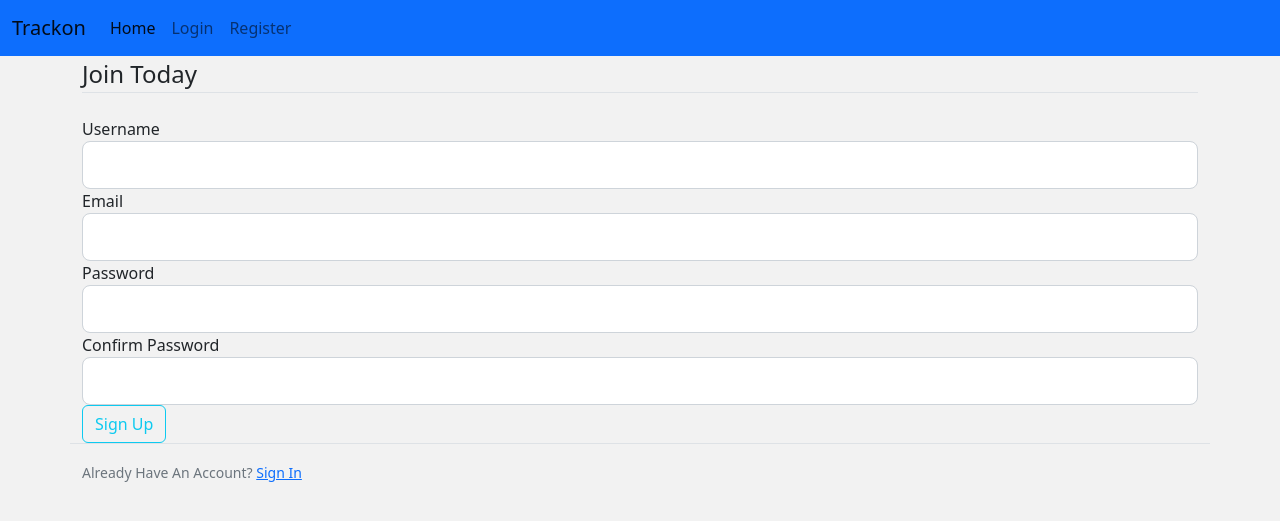
After one commit to keshav211/Trackon, a Flask app: page /register in a window 1280 px wide. The commit adds this page. Shown: the top 521 px of the page. Run offline with Flask 2, Linux system fonts and the light colour scheme.

Commit message:
login and register feature added

```diff
--- /dev/null
+++ b/forms.py
@@ -0,0 +1,17 @@
+from flask_wtf import FlaskForm
+from wtforms import StringField,PasswordField,SubmitField,BooleanField
+from wtforms.validators import DataRequired,Length,Email,EqualTo
+
+class RegistrationForm(FlaskForm):
+    username = StringField('Username',validators=[DataRequired(),Length(min=2,max=20)])
+    email = StringField('Email',validators=[DataRequired(),Email()])
+    password = PasswordField('Password',validators=[DataRequired()])
+    confirm_password = PasswordField('Confirm Password',validators=[DataRequired(),EqualTo('password')])
+    submit = SubmitField('Sign Up')
+
+
+class LoginForm(FlaskForm):
+    email = StringField('Email',validators=[DataRequired(),Email()])
+    password = PasswordField('Password',validators=[DataRequired()])
+    remember = BooleanField('Remember Me')
+    submit = SubmitField('Sign In')
--- a/main.py
+++ b/main.py
@@ -1,19 +1,44 @@
-from turtle import title
-from flask import Flask,render_template,url_for
+from flask import Flask, render_template, url_for, flash, redirect
+from forms import RegistrationForm, LoginForm
+app = Flask(__name__)
 
-app=Flask(__name__)
+app.config['SECRET_KEY'] = '5791628bb0b13ce0c676dfde280ba245'
+
 
 @app.route("/")
 def index():
     return "<h1>Hello</h1>"
 
+
 @app.route("/home")
 def home():
     return render_template("home.html")
 
+
 @app.route("/about")
 def about():
-    return render_template("about.html",title="About")
+    return render_template("about.html", title="About")
+
+
+@app.route("/register", methods=['GET', 'POST'])
+def register():
+    form = RegistrationForm()
+    if form.validate_on_submit():
+        flash(f'Account created for {form.username.data}!', 'success')
+        return redirect(url_for('home'))
+    return render_template("register.html", title='Register', form=form)
+
+
+@app.route("/login", methods=['GET', 'POST'])
+def login():
+    form = LoginForm()
+    if form.validate_on_submit():
+        if form.email.data == 'admin@email.com' and form.password.data == 'password':
+            flash('You have been logged in!', 'success')
+            return redirect(url_for('home'))
+        else:
+            flash('Login Unsuccessful. Please check username and password', 'danger')
+    return render_template("login.html", title='Login', form=form)
 
 
 if __name__ == "__main__":
--- a/requirements.txt
+++ b/requirements.txt
@@ -1,9 +1,15 @@
+autopep8==1.6.0
 click==8.1.3
 colorama==0.4.5
+dnspython==2.2.1
+email-validator==1.2.1
 Flask==2.1.2
 Flask-WTF==1.0.1
+idna==3.3
 itsdangerous==2.1.2
 Jinja2==3.1.2
 MarkupSafe==2.1.1
+pycodestyle==2.8.0
+toml==0.10.2
 Werkzeug==2.1.2
 WTForms==3.0.1
--- a/templates/base.html
+++ b/templates/base.html
@@ -21,7 +21,15 @@
     <nav class="navbar navbar-expand-lg bg-primary">
       <div class="container-fluid">
         <a class="navbar-brand" href="#">Trackon</a>
-        <button class="navbar-toggler" type="button" data-bs-toggle="collapse" data-bs-target="#navbarNav" aria-controls="navbarNav" aria-expanded="false" aria-label="Toggle navigation">
+        <button
+          class="navbar-toggler"
+          type="button"
+          data-bs-toggle="collapse"
+          data-bs-target="#navbarNav"
+          aria-controls="navbarNav"
+          aria-expanded="false"
+          aria-label="Toggle navigation"
+        >
           <span class="navbar-toggler-icon"></span>
         </button>
         <div class="collapse navbar-collapse" id="navbarNav">
@@ -39,7 +47,10 @@
         </div>
       </div>
     </nav>
-    {% block content %} {% endblock %}
+    {% with messages = get_flashed_messages(with_categories=true) %} {% if
+    messages %} {% for category, message in messages %}
+    <div class="alert alert-{{ category }}">{{ message }}</div>
+    {% endfor %} {% endif %} {% endwith %} {% block content %} {% endblock %}
     <script
       src="https://cdn.jsdelivr.net/npm/bootstrap@5.2.0-beta1/dist/js/bootstrap.bundle.min.js"
       integrity="sha384-pprn3073KE6tl6bjs2QrFaJGz5/SUsLqktiwsUTF55Jfv3qYSDhgCecCxMW52nD2"
--- /dev/null
+++ b/templates/register.html
@@ -0,0 +1,71 @@
+{% extends 'base.html' %} {% block content %}
+<div class="container">
+    <form method="POST" action="">
+        {{ form.hidden_tag() }}
+        <fieldset class="form-group">
+            <legend class="border-bottom mb-4">Join Today</legend>
+            <div class="form-group">
+                {{ form.username.label(class="form-control-label") }}
+
+                {% if form.username.errors %}
+                    {{ form.username(class="form-control form-control-lg is-invalid") }}
+                    <div class="invalid-feedback">
+                        {% for error in form.username.errors %}
+                            <span>{{ error }}</span>
+                        {% endfor %}
+                    </div>
+                {% else %}
+                    {{ form.username(class="form-control form-control-lg") }}
+                {% endif %}
+            </div>
+            <div class="form-group">
+                {{ form.email.label(class="form-control-label") }}
+                {% if form.email.errors %}
+                    {{ form.email(class="form-control form-control-lg is-invalid") }}
+                    <div class="invalid-feedback">
+                        {% for error in form.email.errors %}
+                            <span>{{ error }}</span>
+                        {% endfor %}
+                    </div>
+                {% else %}
+                    {{ form.email(class="form-control form-control-lg") }}
+                {% endif %}
+            </div>
+            <div class="form-group">
+                {{ form.password.label(class="form-control-label") }}
+                {% if form.password.errors %}
+                    {{ form.password(class="form-control form-control-lg is-invalid") }}
+                    <div class="invalid-feedback">
+                        {% for error in form.password.errors %}
+                            <span>{{ error }}</span>
+                        {% endfor %}
+                    </div>
+                {% else %}
+                    {{ form.password(class="form-control form-control-lg") }}
+                {% endif %}
+            </div>
+            <div class="form-group">
+                {{ form.confirm_password.label(class="form-control-label") }}
+                {% if form.confirm_password.errors %}
+                    {{ form.confirm_password(class="form-control form-control-lg is-invalid") }}
+                    <div class="invalid-feedback">
+                        {% for error in form.confirm_password.errors %}
+                            <span>{{ error }}</span>
+                        {% endfor %}
+                    </div>
+                {% else %}
+                    {{ form.confirm_password(class="form-control form-control-lg") }}
+                {% endif %}
+            </div>
+        </fieldset>
+        <div class="form-group">
+            {{ form.submit(class="btn btn-outline-info") }}
+        </div>
+    </form>
+</div>
+<div class="container border-top pt-3">
+    <small class="text-muted">
+        Already Have An Account? <a class="ml-2" href="{{ url_for('login') }}">Sign In</a>
+    </small>
+</div>
+{% endblock content %}
```
Also changed, not shown: templates/login.html (added, +51 -0 lines).
